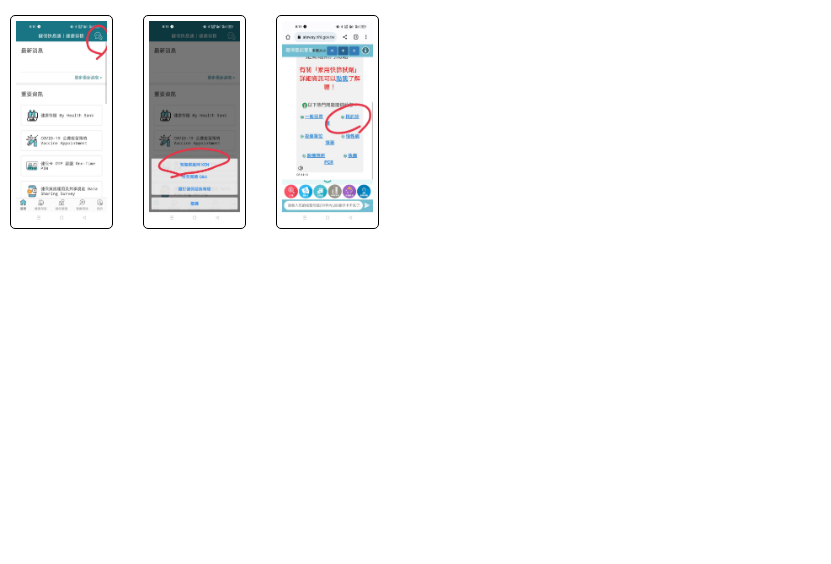
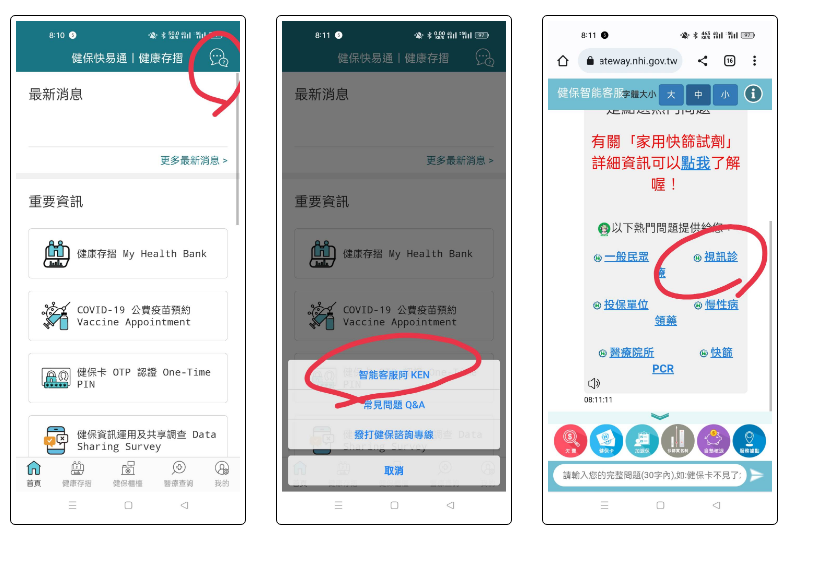
Before and after one commit to LeeChiuLan/LeeChiuLan.github.io, a plain HTML site: page bls1921232527/report20220501.html in a window 1280 px wide. Shown: the whole page, without its empty margins (0-831 px from the left). Drawn offline with Linux system fonts and the light colour scheme.

Commit message:
the picture too small

```diff
--- a/bls1921232527/report20220501.html
+++ b/bls1921232527/report20220501.html
@@ -29,17 +29,17 @@
     <section>
         <div class="google-search-like">
             <div class="row">
-                <div class="col-lg-2 col-md-6 col-sm-8 col-xs-12">
+                <div class="col-lg-4 col-md-8 col-sm-12 col-xs-16">
                     <div class="thumbnail">
                         <img src="image/report050100.jpg" alt="">
                     </div>
                 </div>
-                <div class="col-lg-2 col-md-6 col-sm-8 col-xs-12">
+                <div class="col-lg-4 col-md-8 col-sm-12 col-xs-16">
                     <div class="thumbnail">
                         <img src="image/report050101.jpg" alt="">
                     </div>
                 </div>
-                <div class="col-lg-2 col-md-6 col-sm-8 col-xs-12">
+                <div class="col-lg-4 col-md-8 col-sm-12 col-xs-16">
                     <div class="thumbnail">
                         <img src="image/report050102.jpg" alt="">
                     </div>
```
